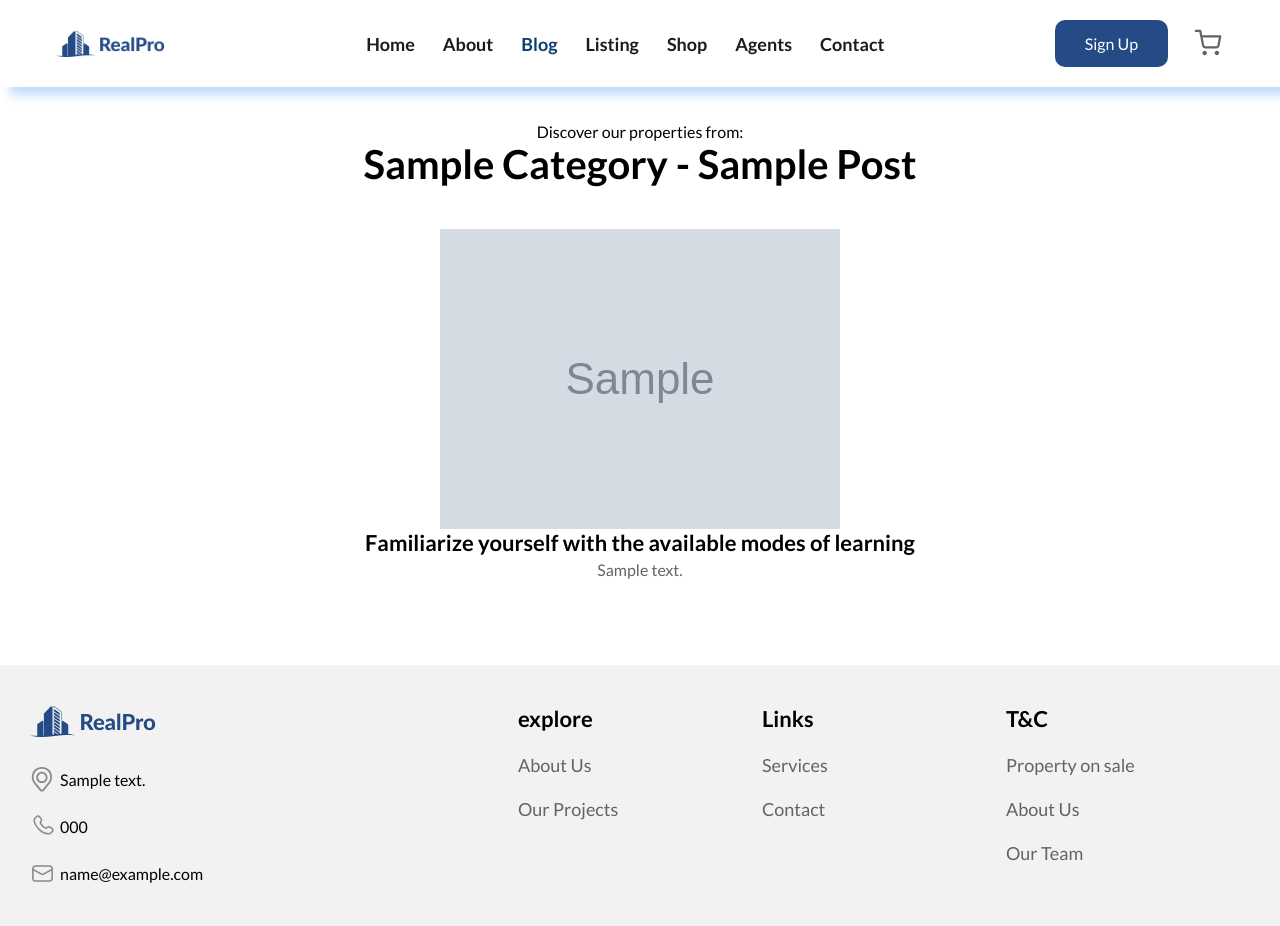
After one commit to navidkmp/Real-Pro, a Django app: a page that uses templates/base.html in a window 1280 px wide. The commit adds this page. Run offline with Django 5.2, Linux system fonts and the light colour scheme; tables that the repository leaves empty hold one stand-in row (values such as "Sample post"); grey boxes marked "Sample" are stand-in pictures.

Commit message:
add blogs detail page

```diff
--- a/about/templates/about/about.html
+++ b/about/templates/about/about.html
@@ -1,4 +1,8 @@
 {% extends 'base.html' %}{% load static %}
+
+{% block title %}
+About Us
+{% endblock %}
 
 {% block content %}
     <!-- start about  -->
--- a/blog/models.py
+++ b/blog/models.py
@@ -5,12 +5,11 @@ from django.utils.text import slugify
 
 
 class Category(models.Model):
-    title = models.CharField(max_length=100,)
+    title = models.CharField(max_length=100, )
     created = models.DateTimeField(auto_now_add=True)
 
     def __str__(self):
         return self.title
-
 
 
 class Post(models.Model):
@@ -19,17 +18,29 @@ class Post(models.Model):
     content = models.TextField()
     image = models.ImageField(upload_to="blog_posts/", blank=True, null=True)
     created_at = models.DateTimeField(auto_now_add=True)
-    slug = models.SlugField(max_length=100,blank=True, null=True, unique=True)
+    slug = models.SlugField(blank=True, unique=True)
+
 
     def save(self, force_insert=False, force_update=False, using=None, update_fields=None):
         self.slug = slugify(self.title)
-        super(Post, self).save()
+        super().save(
+            force_insert=force_insert,
+            force_update=force_update,
+            using=using,
+            update_fields=update_fields
+        )
+
+
+    def get_absolute_url(self):
+        return reverse(
+            'blog:blog_detail',
+            kwargs={'slug': self.slug}
+        )
+
 
     def __str__(self):
         return self.title
 
+
     class Meta:
-        ordering = ['-created_at',]
-
-    # def get_absolute_url(self):
-    #     return reverse('blog:blog_detail', kwargs={'slug': self.slug})
+        ordering = ['-created_at']
--- a/blog/templates/blog/blog.html
+++ b/blog/templates/blog/blog.html
@@ -1,5 +1,8 @@
 {% extends 'base.html' %}{% load static %}
 
+{% block title %}
+ blog posts
+{% endblock %}
 
 {% block content %}
     <!-- start blog image  -->
@@ -67,7 +70,7 @@
                 {% for post in blog_posts %}
                     <div class="blog">
                         <div>
-                            <a href=""> <img src="{{ post.image.url }}" alt="{{ post.title }}" class="blog__img"> </a>
+                            <a href="{{ post.get_absolute_url }}"><img src="{{ post.image.url }}" alt="{{ post.title }}" class="blog__img"> </a>
                         </div>
                         <div class="blog__text-box">
                             <div>
--- /dev/null
+++ b/blog/templates/blog/blog_detail.html
@@ -0,0 +1,29 @@
+{% extends 'base.html' %}{% load static %}
+
+{% block title %}
+   Our properties at:  {{ blog_post.slug }}
+{% endblock %}
+
+{% block content %}
+    <!-- start details  -->
+    <section class="details-section">
+        <div class="details">
+            <div class="details__top">
+                <span class="text-top-text">Discover our properties from:</span>
+                <h3 class="heading-3">{{ blog_post.category.all.first }} - {{ blog_post.title }}</h3>
+            </div>
+            <div class="details__img">
+                <img src="{{ blog_post.image.url }}" alt="{{ blog_post.title }}">
+            </div>
+            <div class="details__text-box">
+                <div>
+                    <span class="details__title">Familiarize yourself with the available modes of learning</span>
+                    <p class="details__text">
+                        {{ blog_post.content }}
+                    </p>
+                </div>
+            </div>
+        </div>
+    </section>
+    <!-- end details  -->
+{% endblock %}
--- a/blog/urls.py
+++ b/blog/urls.py
@@ -5,4 +5,5 @@ app_name = 'blog'
 
 urlpatterns = [
     path('posts',views.blog,name='blog'),
+    path('posts/<slug:slug>',views.blog_detail,name='blog_detail'),
 ]
--- a/blog/views.py
+++ b/blog/views.py
@@ -1,5 +1,6 @@
 from django.core.paginator import Paginator
-from django.shortcuts import render
+from django.shortcuts import render, get_object_or_404
+from django.urls import reverse
 from blog.models import Post
 
 
@@ -9,3 +10,9 @@ def blog(request):
         paginator = Paginator(blog_posts, 6)
         objects_list = paginator.get_page(page_number)
         return render(request, "blog/blog.html", {"blog_posts": objects_list})
+
+
+
+def blog_detail(request, slug):
+        blog_post = get_object_or_404(Post, slug=slug)
+        return render(request, "blog/blog_detail.html", {"blog_post": blog_post})
--- a/contactus/templates/contactus/contactus.html
+++ b/contactus/templates/contactus/contactus.html
@@ -1,5 +1,9 @@
 {% extends 'base.html' %}
 {% load static %}
+
+{% block title %}
+Contact With Us
+{% endblock %}
 
 {% block content %}
   <!-- start contact us  -->
--- a/home/templates/home/home.html
+++ b/home/templates/home/home.html
@@ -1,4 +1,8 @@
 {% extends 'base.html' %}{% load static %}
+
+{% block title %}
+    real state
+{% endblock %}
 
 {% block content %}
        <!-- PRELOADER -->
--- a/property/templates/property/agents.html
+++ b/property/templates/property/agents.html
@@ -1,4 +1,8 @@
 {% extends 'base.html' %}{% load static %}
+
+{% block title %}
+    Our Agents
+{% endblock %}
 
 {% block content %}
     <!-- start agents  -->
--- a/registration/templates/registration/signin.html
+++ b/registration/templates/registration/signin.html
@@ -1,4 +1,9 @@
 {% extends 'base.html' %}
+
+{% block title %}
+Login
+{% endblock %}
+
 {% block content %}
     <!-- start login  -->
     <main class="login">
--- a/templates/base.html
+++ b/templates/base.html
@@ -3,7 +3,11 @@
 <head>
     <meta charset="UTF-8">
     <meta name="viewport" content="width=device-width, initial-scale=1.0">
-    <title>RealPro || Real State Website</title>
+    <title>
+        {% block title %}
+
+        {% endblock %}
+    </title>
     <link rel="preconnect" href="https://fonts.googleapis.com">
     <link rel="preconnect" href="https://fonts.gstatic.com" crossorigin>
     <link href="https://fonts.googleapis.com/css2?family=Lato:ital,wght@0,100;0,300;0,400;0,700;0,900;1,100;1,300;1,400;1,700;1,900&display=swap" rel="stylesheet">
@@ -11,7 +15,6 @@
     <link rel="stylesheet" href="{% static 'sass/main.css' %}">
 </head>
 <body>
-
 {% include 'includes/header.html' %}
 
 {% block content %}
```
Also changed, not shown: registration/templates/registration/signup.html (+5 -2 lines).
